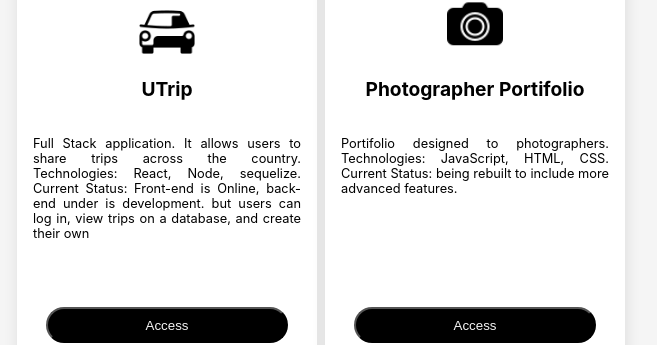
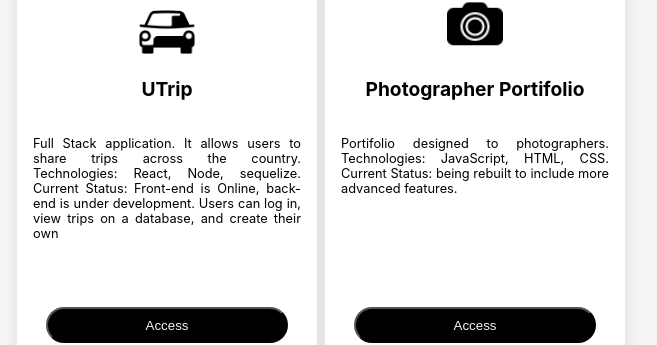
Before and after one commit to alexramosca/portfolio, a React (Create React App) app: page / in a window 1280 px wide. Shown: the part 2016-2361 px from the top of the page, without its empty margins (319-976 px from the left). Built offline with nearby package versions, Linux system fonts and the light colour scheme.

Commit message:
fixed typo

```diff
--- a/src/components/Projects.js
+++ b/src/components/Projects.js
@@ -7,7 +7,7 @@ export const Projects = ()=>{
         {img: "/icons/camera.png", title: "Photographer Portifolio" , link: "https://alexramosca.github.io/",
             desc : "Portifolio designed to photographers. Technologies: JavaScript, HTML, CSS. Current Status:  being rebuilt to include more advanced features."},
         {img: "/icons/car.png", title: "UTrip" , link: "https://utrip-front-6refb10xz-alexramoscas-projects.vercel.app/",
-            desc : "Full Stack application. It allows users to share trips across the country. Technologies: React, Node, sequelize. Current Status: Front-end is Online, back-end under is development. but users can log in, view trips on a database, and create their own"},
+            desc : "Full Stack application. It allows users to share trips across the country. Technologies: React, Node, sequelize. Current Status: Front-end is Online, back-end is under development. Users can log in, view trips on a database, and create their own"},
         {img: "/icons/task.png", title: "Task Management App" , link: "#",
             desc : "Elevate your productivity with our task management app. Current Status: Under Development"},
         {img: "/icons/wheather.png", title: "Weather App" , link: "#",
```
